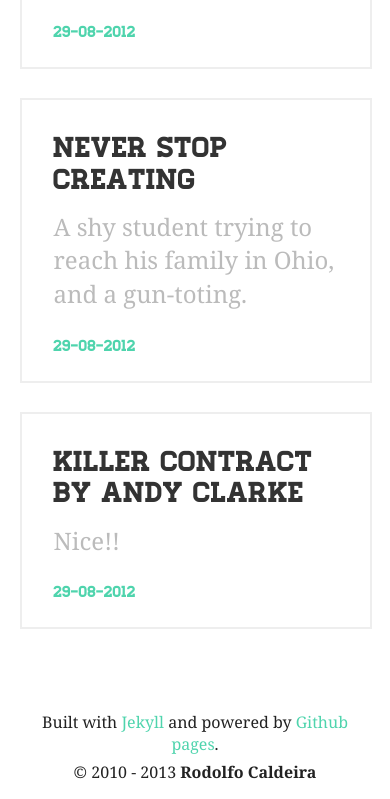
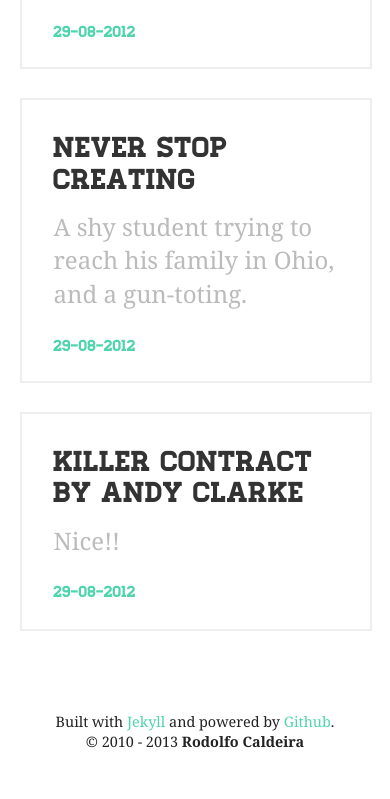
Before and after one commit to rodolfocaldeira/simple-html-template, a plain HTML site: page public/index.html in a window 390 px wide. Shown: the part 827-1626 px from the top of the page. After the commit the page ends 1595 px from the top, so only its background shows below. Drawn offline with Linux system fonts and the light colour scheme.

Commit message:
Fixed some minor layout issues.

```diff
--- a/public/index.html
+++ b/public/index.html
@@ -99,8 +99,9 @@
 
       <footer>
         <p>Built with <a href="http://jekyllrb.com/">Jekyll</a>
-          and powered by <a href="https://github.com/rodolfocaldeira/rodolfocaldeira.github.com">Github pages</a>.</p>
-        <p>© 2010 - 2013 <strong>Rodolfo Caldeira</strong></p>
+          and powered by <a href="https://github.com/rodolfocaldeira/rodolfocaldeira.github.com">Github</a>.
+            <br>
+        © 2010 - 2013 <strong>Rodolfo Caldeira</strong></p>
       </footer>
 
     </div>
--- a/public/sass/main.scss
+++ b/public/sass/main.scss
@@ -776,6 +776,8 @@ nav {
         clear: both;
         border: 2px solid $colorGray;
         margin-bottom: 1.8em;
+        min-height: 215px;
+
         &:hover {
             -webkit-box-shadow: 4px 1px 1px 1px $colorGreen;
             box-shadow: 5px 6px 0px 0px $colorGreen;
@@ -987,6 +989,11 @@ footer {
         }
     }
 
+    footer {
+        p {
+            font-size: 0.9em;
+        }
+    }
 
 }
 
@@ -998,6 +1005,7 @@ footer {
             position: relative;
             width: 47.5%;
             clear: none;
+            min-height: 315px;
 
             &.l-expanded {
                 width: 99.4%;
```
Also changed, not shown: public/css/main.css.
